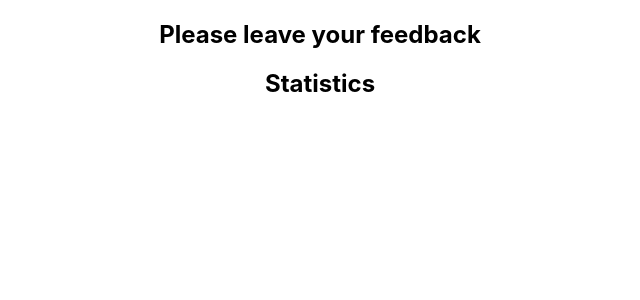
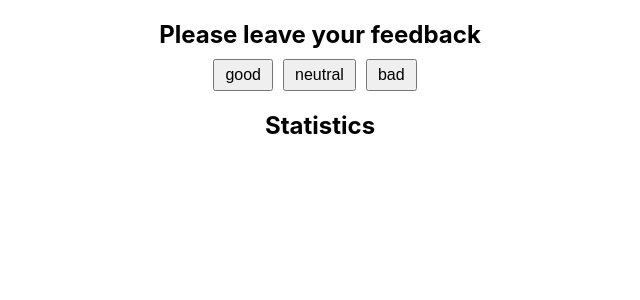
Before and after one commit to flashforward55/goit-react-hw-02-feedback, a React (Create React App) app: page / in a window 1280 px wide. Shown: the top 300 px of the page, without its empty margins (320-960 px from the left). Built offline with nearby package versions, Linux system fonts and the light colour scheme.

Commit message:
Add buttons in FeedbackOptions

```diff
--- a/src/components/App.jsx
+++ b/src/components/App.jsx
@@ -10,7 +10,9 @@ class App extends Component {
     return (
       <AppContainer>
         <Section title="Please leave your feedback">
-          <FeedbackOptions></FeedbackOptions>
+          <FeedbackOptions
+            options={['good', 'neutral', 'bad']}
+          ></FeedbackOptions>
         </Section>
         <Section title="Statistics">
           <Statistics></Statistics>
--- a/src/components/FeedbackOptions/FeedbackOptions.jsx
+++ b/src/components/FeedbackOptions/FeedbackOptions.jsx
@@ -1,5 +1,15 @@
-import PropTypes from 'prop-types';
+//import PropTypes from 'prop-types';
 
-const FeedbackOptions = () => {};
+import { ButtonContainer, FeedbackButton } from './FeedbackOptions.styled';
+
+const FeedbackOptions = ({ options }) => (
+  <ButtonContainer>
+    {options.map(option => (
+      <FeedbackButton key={option} type="button">
+        {option}
+      </FeedbackButton>
+    ))}
+  </ButtonContainer>
+);
 
 export default FeedbackOptions;
--- a/src/components/FeedbackOptions/FeedbackOptions.styled.jsx
+++ b/src/components/FeedbackOptions/FeedbackOptions.styled.jsx
@@ -0,0 +1,11 @@
+import styled from 'styled-components';
+
+export const ButtonContainer = styled.div`
+  margin-top: 10px;
+`;
+
+export const FeedbackButton = styled.button`
+  margin-right: 10px;
+  padding: 5px 10px;
+  font-size: 16px;
+`;
--- a/src/components/Notification/Notification.jsx
+++ b/src/components/Notification/Notification.jsx
@@ -1 +1 @@
-import PropTypes from 'prop-types';
+//import PropTypes from 'prop-types';
--- a/src/components/Statistics/Statistics.jsx
+++ b/src/components/Statistics/Statistics.jsx
@@ -1,4 +1,4 @@
-import PropTypes from 'prop-types';
+//import PropTypes from 'prop-types';
 
 const Statistics = () => {};
 
```
